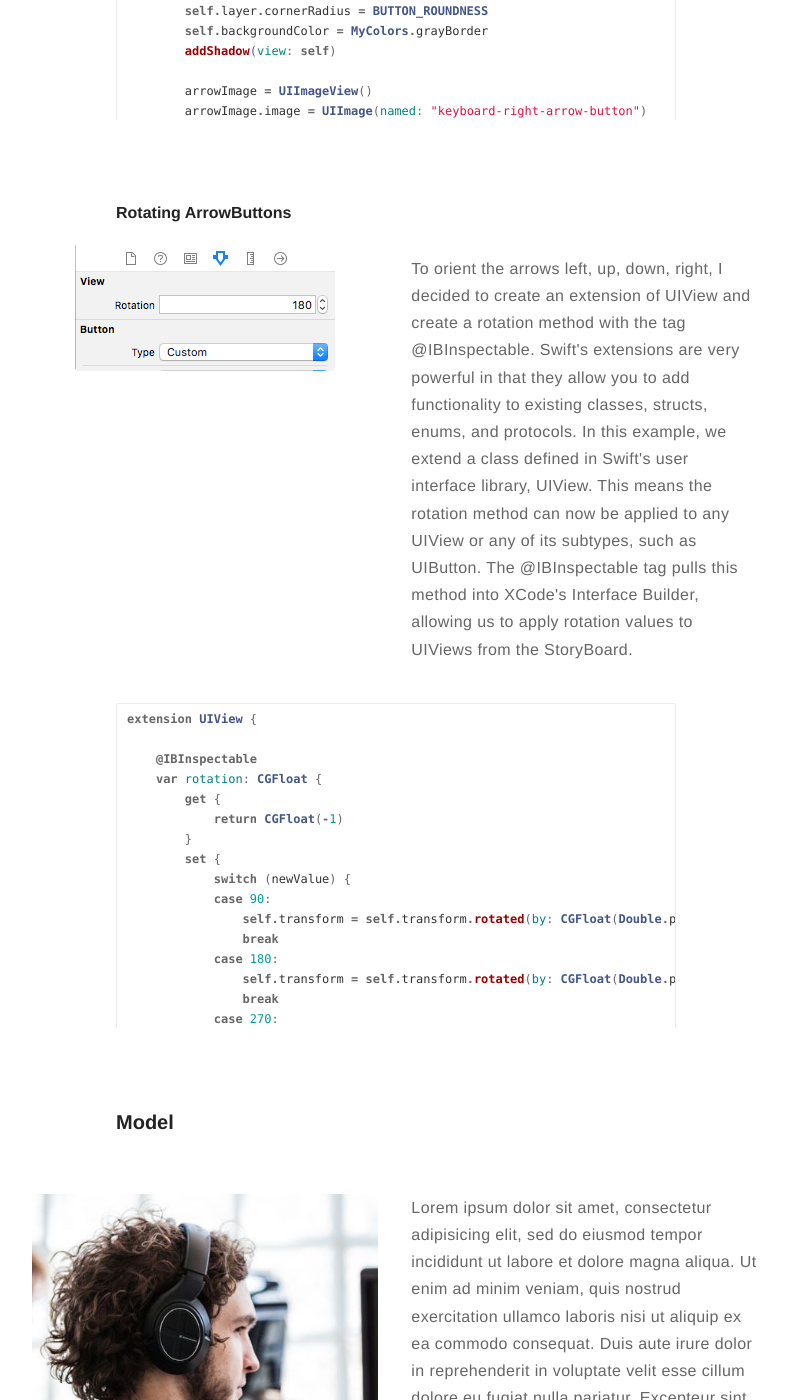
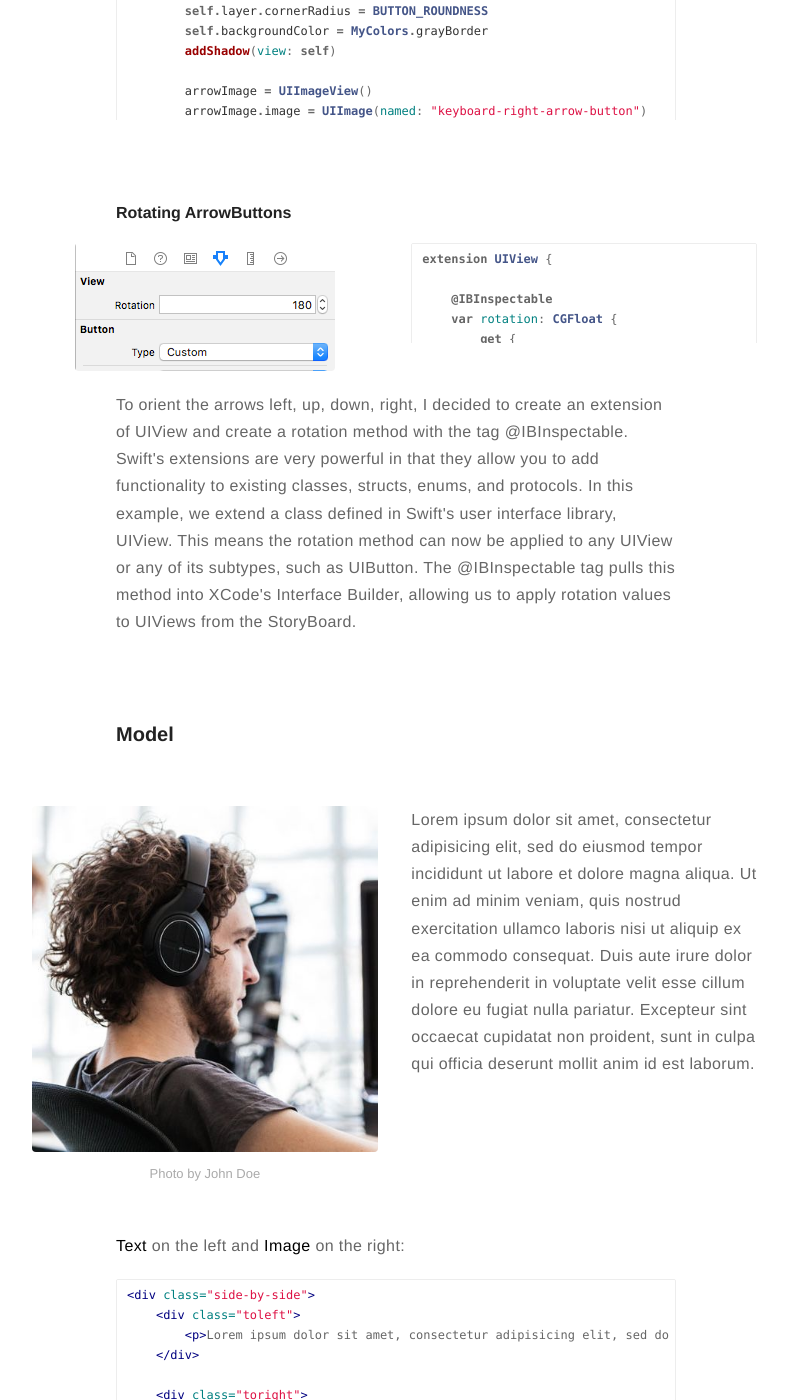
Before and after one commit to eriktanner/SwiftAppBlog, a Jekyll site: the page built from _posts/2019-02-22-2048.markdown, in a window 1280 px wide and 1400 px high, scrolled down 3882 px. Shown: the whole window, without its empty margins (244-1032 px from the left). Built offline with Jekyll 4.4.1, drawn with Linux system fonts in a browser that asks for light colours; comment, search, counter and statistics services are not loaded.

Commit message:
ArrowButton

```diff
--- a/_posts/2019-02-22-2048.markdown
+++ b/_posts/2019-02-22-2048.markdown
@@ -169,17 +169,12 @@ class ArrowButton : UIButton {
 
 #### Rotating ArrowButtons
 
-<div class="side-by-side" style="margin-top: 0px; margin-bottom: 0px;">
+<div class="side-by-side" style="margin-top: 8px; margin-bottom: 0px;">
     <div class="toleft" style="text-align:center">
         <img class="image" src="https://eriktanner.github.io/SwiftAppBlog/assets/images/2048/IBInspectableRotation.png" alt="Alt Text">
     </div>
 
-    <div class="toright" style="padding-top: 12px;">
-        <p> To orient the arrows left, up, down, right, I decided to create an extension of UIView and create a rotation method with the tag @IBInspectable. Swift's extensions are very powerful in that they allow you to add functionality to existing classes, structs, enums, and protocols. In this example, we extend a class defined in Swift's user interface library, UIView. This means the rotation method can now be applied to any UIView or any of its subtypes, such as UIButton. The @IBInspectable tag pulls this method into XCode's Interface Builder, allowing us to apply rotation values to UIViews from the StoryBoard.</p>
-    </div>
-</div>
-
-<div style="max-height: 325px !important; overflow-y: auto !important;">
+    <div class="toright" style="max-height: 100px !important; overflow-y: auto !important;">
 {% highlight swift %}
 extension UIView {
 
@@ -205,8 +200,12 @@ extension UIView {
         }
     }
 }
+{% endhighlight %}
+    </div>
+</div>
 
-{% endhighlight %}
+<div style="">
+    <p> To orient the arrows left, up, down, right, I decided to create an extension of UIView and create a rotation method with the tag @IBInspectable. Swift's extensions are very powerful in that they allow you to add functionality to existing classes, structs, enums, and protocols. In this example, we extend a class defined in Swift's user interface library, UIView. This means the rotation method can now be applied to any UIView or any of its subtypes, such as UIButton. The @IBInspectable tag pulls this method into XCode's Interface Builder, allowing us to apply rotation values to UIViews from the StoryBoard.</p>
 </div>
 <br>
 
```
